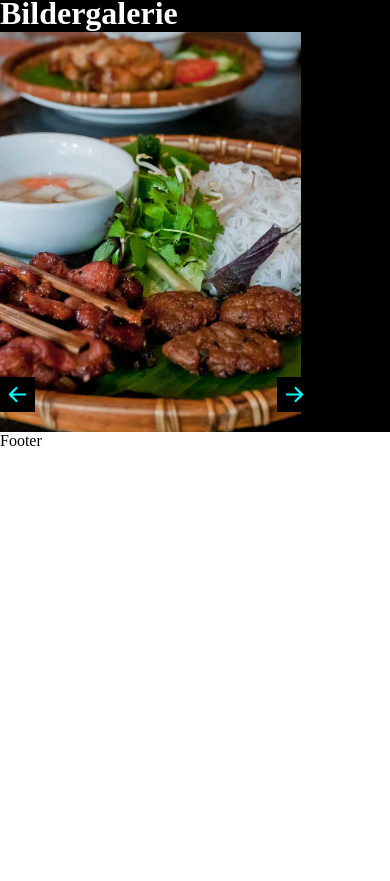
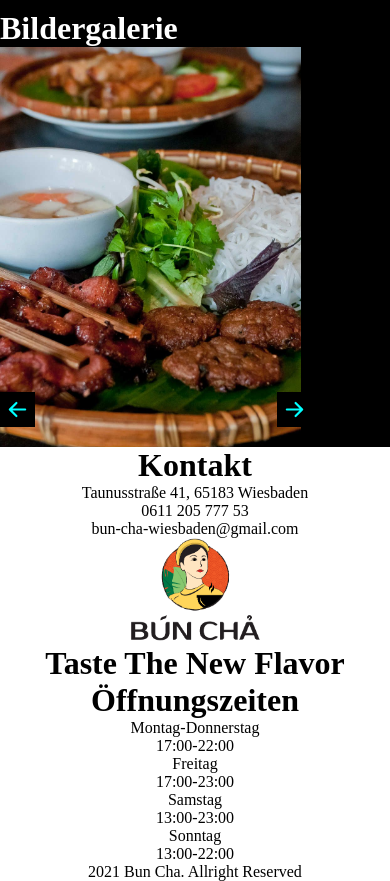
Before and after one commit to dvknguyen/buncha, a React (Create React App) app: page / in a window 390 px wide. Shown: the part 725-1606 px from the top of the page. Before the commit the page ends 1175 px from the top, so only its background shows below. Built offline with nearby package versions, Linux system fonts and the light colour scheme.

Commit message:
responsive footer added

```diff
--- a/src/components/Footer/Footer.css
+++ b/src/components/Footer/Footer.css
@@ -0,0 +1,29 @@
+.app__footer-links {
+    display: flex;
+    flex-direction: row;
+    align-items: center;
+    justify-content: space-around;
+    text-align: center;
+}
+
+.header-img {
+    width: 150px;
+}
+
+.app__footer-links {
+    color: black;
+    background-color: white;
+}
+
+.footer__copyright {
+    text-align: center;
+    color: black;
+    background-color: white;
+}
+
+@media screen and (max-width: 650px){
+
+    .app__footer-links {
+        flex-direction: column;
+    }
+}
--- a/src/components/Footer/Footer.jsx
+++ b/src/components/Footer/Footer.jsx
@@ -1,9 +1,39 @@
 import React from "react";
+import images from "../../constants/images";
 
 import "./Footer.css";
 
 const Footer = () => {
-  return <div>Footer</div>;
+  return (
+    <>
+      <div className="app__footer-links">
+        <div className="app__footer-links_contact">
+          <h1 className="app__footer-headtext">Kontakt</h1>
+          <p>Taunusstraße 41, 65183 Wiesbaden</p>
+          <p> 0611 205 777 53</p>
+          <p>bun-cha-wiesbaden@gmail.com</p>
+        </div>
+        <div class="app__footer-links_logo">
+          <img className="header-img" src={images.logo} alt="header img" />
+          <h1> Taste The New Flavor</h1>
+        </div>
+        <div className="app__footer-links_work">
+          <h1>Öffnungszeiten</h1>
+          <p>Montag-Donnerstag</p>
+          <p>17:00-22:00</p>
+          <p>Freitag</p>
+          <p>17:00-23:00</p>
+          <p>Samstag</p>
+          <p>13:00-23:00</p>
+          <p>Sonntag</p>
+          <p>13:00-22:00</p>
+        </div>
+      </div>
+      <div className="footer__copyright">
+        <p> 2021 Bun Cha. Allright Reserved</p>
+      </div>
+    </>
+  );
 };
 
 export default Footer;
--- a/src/components/Header/Header.css
+++ b/src/components/Header/Header.css
@@ -7,7 +7,7 @@
 
 .app__wrapper_info {
     color: white;
-    width: 100%;
+    width: 40%;
     align-items: center;
 }
 
@@ -28,7 +28,7 @@
     text-align: center;
 }
 .app__wrapper_img img {
-   width: 90%;
+   width: 100%;
 }
 
 
@@ -39,7 +39,10 @@
 @media screen and (max-width: 1150px){
     .app__header {
         display: block;
+    }
 
+    .app__wrapper_info {
+        width: 100%;
     }
 }
 
@@ -47,7 +50,6 @@
 
     .app__header {
         display: block;
-
     }
 
 }
--- a/src/components/Navbar/Navbar.css
+++ b/src/components/Navbar/Navbar.css
@@ -3,7 +3,7 @@
     display: flex;
     justify-content: space-between;
     align-items: center;
-    background-color: var(--color-white);
+    background-color: white;
 
 
     padding: 1rem 2 rem;
```
